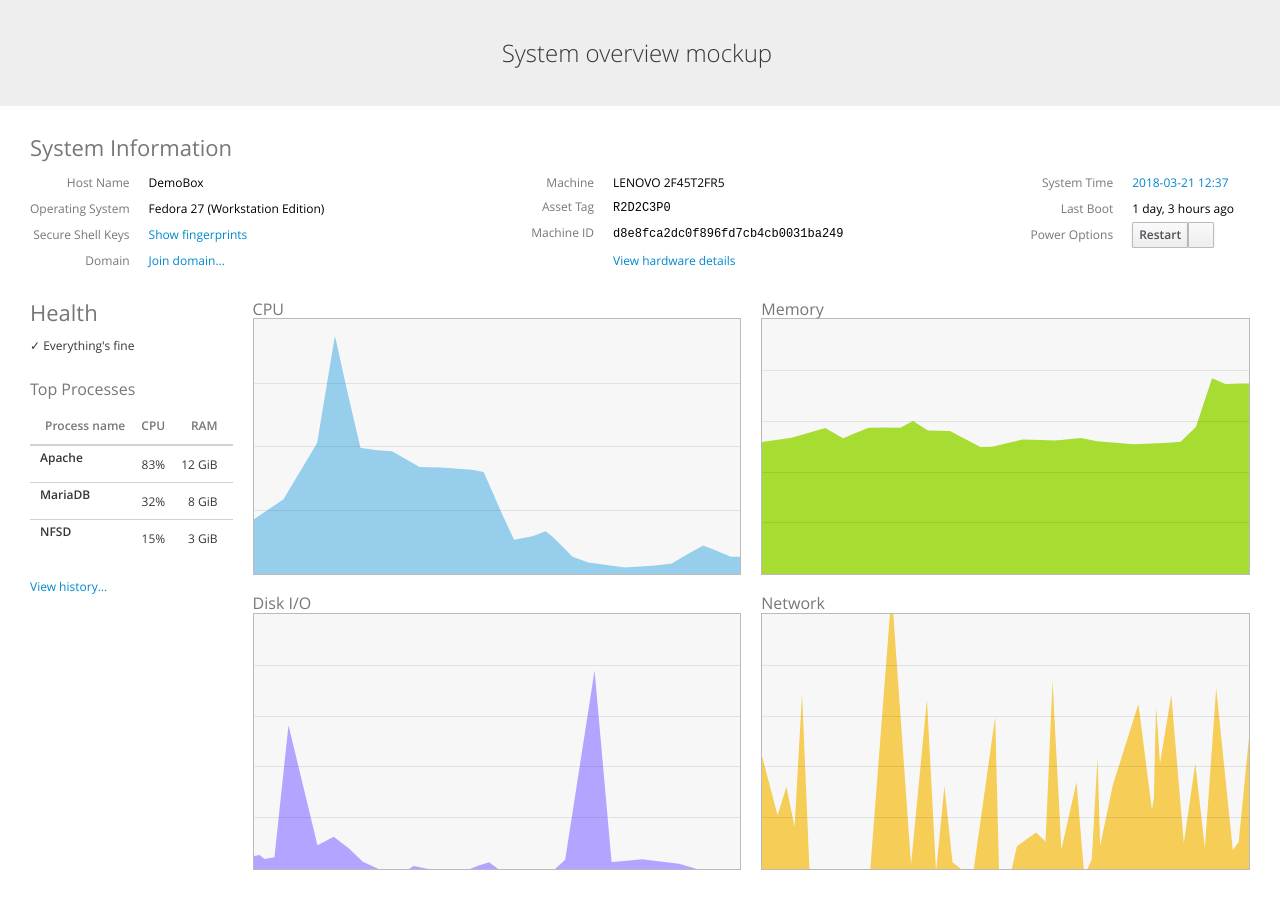
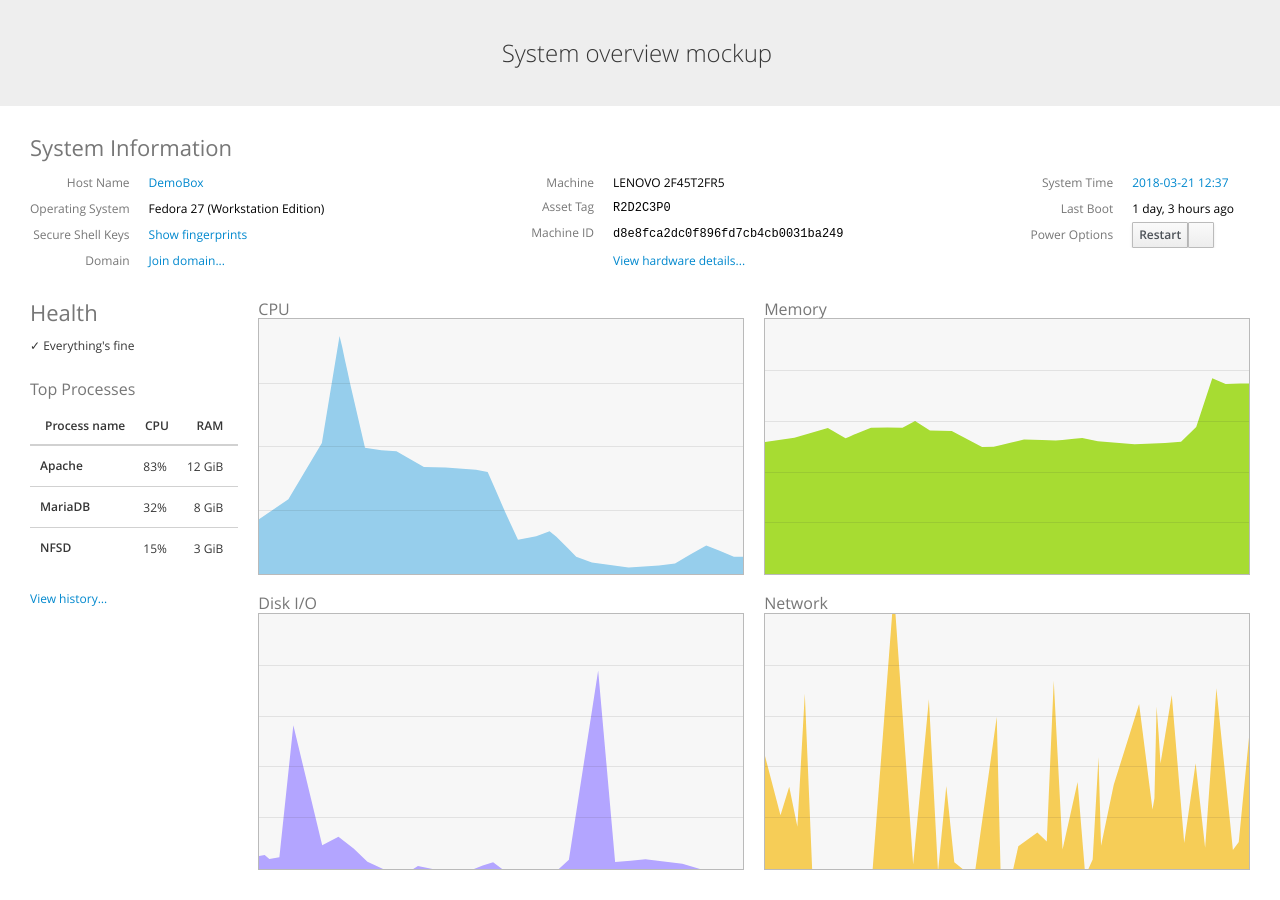
Before and after one commit to garrett/cockpit-mockweb, a Jekyll site: the page built from overview/overview.html, in a window 1280 px wide. Built offline with Jekyll 4.4.1, drawn with Linux system fonts in a browser that asks for light colours; some web fonts are replaced.

Commit message:
overview: minor style tweaks

```diff
--- a/overview/css/overview.sass
+++ b/overview/css/overview.sass
@@ -168,19 +168,29 @@ h3
   width: 100%
 
   th, td
+    padding: 0
+
     &:not(:first-child)
       text-align: right
 
-  thead
+  > thead >
     th
+      padding: 1rem
       font-weight: normal
       text-align: left
       color: #777
 
-  tbody
-    th
-      text-align: left
-      font-weight: 600
+  > tbody
+    > tr
+      vertical-align: baseline
+      line-height: 1.6
+
+      th
+        text-align: left
+        font-weight: 600
+
+      th, td
+        padding: 1rem
 
 @media (max-width: $on-phone)
   .overview
--- a/overview/inc/_information.html
+++ b/overview/inc/_information.html
@@ -3,7 +3,7 @@
   <tbody>
     <tr>
       <th>Host Name</th>
-      <td>DemoBox</td>
+      <td><a href="#hostname-link">DemoBox</a></td>
     </tr>
     <tr>
       <th>Operating System</th>
@@ -34,7 +34,7 @@
     <tr>
       <th></th>
       <td>
-        <a href="#fake-link">View hardware details</a>
+        <a href="#fake-link">View hardware details...</a>
       </td>
     </tr>
   </tbody>
```
